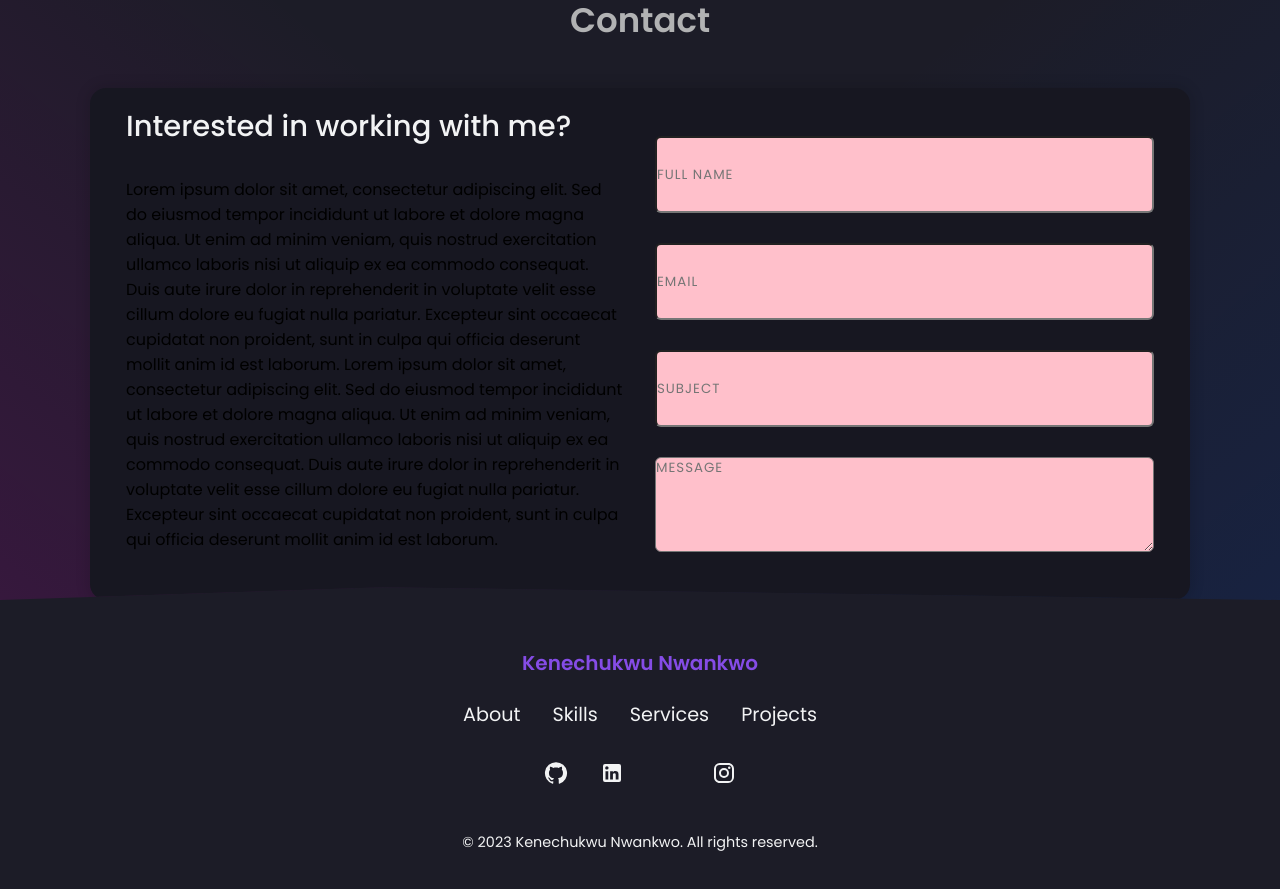
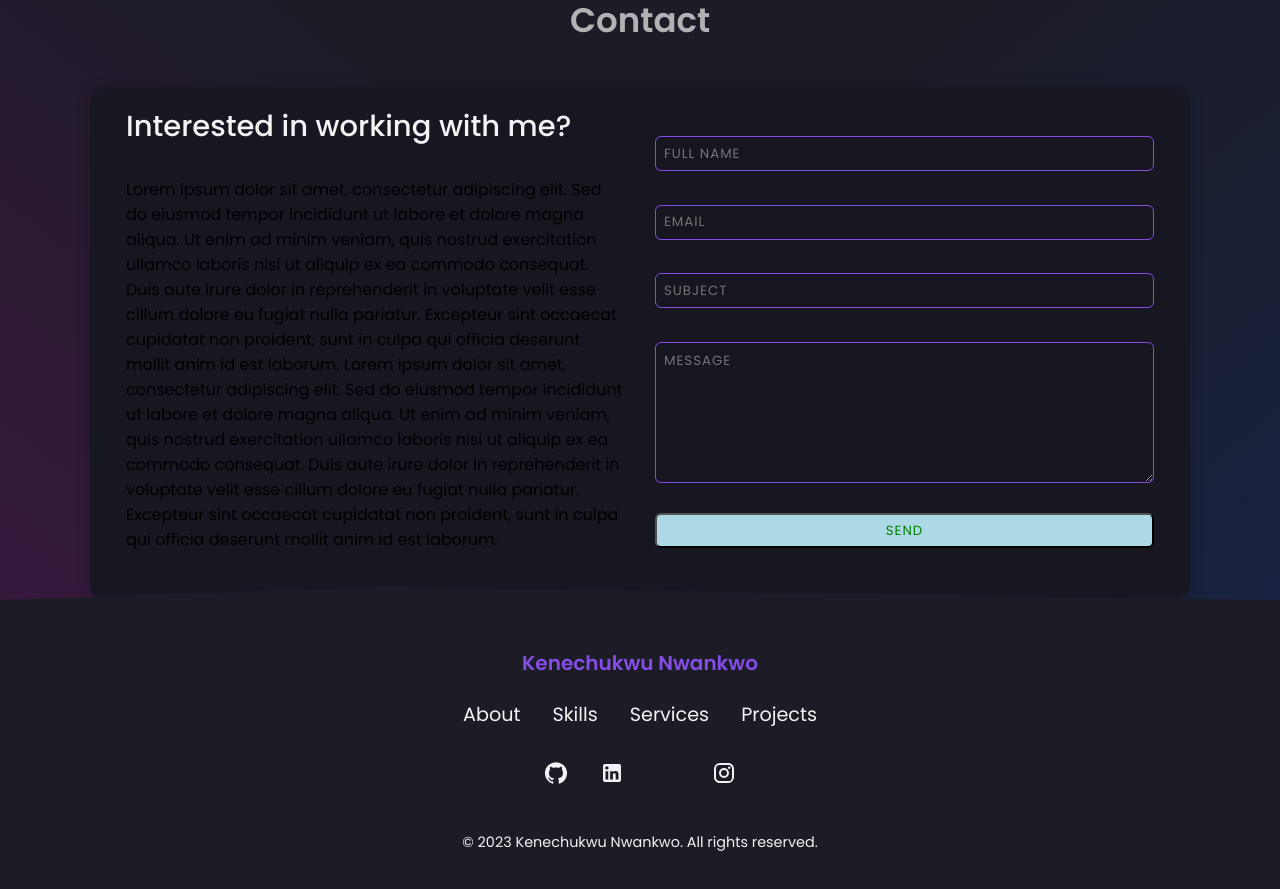
Before and after one commit to kin018/kin018dev, a React (Create React App) app in the folder portfolio/: page / in a window 1280 px wide. Shown: the part 3060-3949 px from the top of the page. Built offline with nearby package versions, Linux system fonts and the light colour scheme; some icons are missing.

Commit message:
need to add button animation and blob animation

```diff
--- a/portfolio/src/components/Contact.jsx
+++ b/portfolio/src/components/Contact.jsx
@@ -1,4 +1,5 @@
 import React from 'react';
+import { FaPaperPlane } from 'react-icons/fa6';
 import {
   ContactMainContainer,
   ContactWrapper,
@@ -10,6 +11,7 @@ import {
   ContactHubMediaBlob,
   ContactHubFormInput,
   ContactHubFormMessageInput,
+  ContactHubSendButton,
 } from '../styledComponents/StyledComponents';
 
 function Contact() {
@@ -40,10 +42,22 @@ function Contact() {
             </ContactHubMediaBlob>
           </ContactHubMediaContainer>
           <ContactHubFormContainer>
-            <ContactHubFormInput placeholder="FULL NAME" />
-            <ContactHubFormInput placeholder="EMAIL" />
-            <ContactHubFormInput placeholder="SUBJECT" />
-            <ContactHubFormMessageInput placeholder="MESSAGE" />
+            <>
+              <ContactHubFormInput
+                type="text"
+                placeholder="FULL NAME"
+                required
+              />
+              <ContactHubFormInput type="email" placeholder="EMAIL" required />
+              <ContactHubFormInput type="text" placeholder="SUBJECT" />
+              <ContactHubFormMessageInput
+                type="text"
+                rows="6"
+                placeholder="MESSAGE"
+                required
+              />
+            </>
+            <ContactHubSendButton type="submit">SEND</ContactHubSendButton>
           </ContactHubFormContainer>
         </ContactHubContainer>
       </ContactWrapper>
--- a/portfolio/src/styledComponents/StyledComponents.js
+++ b/portfolio/src/styledComponents/StyledComponents.js
@@ -23,6 +23,8 @@ export const darkTheme = {
   button: '#854CE6',
   white: '#FFFFFF',
   black: '#000000',
+  input: '#171721' + 99,
+  border: '#854CE6',
 };
 
 export const lightTheme = {
@@ -37,6 +39,8 @@ export const lightTheme = {
   button: '#5c5b5b',
   white: '#FFFFFF',
   black: '#000000',
+  input: '#e2e8f0', //#f0f3ff might do this color
+  border: '#e2e8f0',
 };
 
 // Logo
@@ -1142,9 +1146,12 @@ export const ContactHubFormInput = styled.input.attrs({
   className: 'ContactHubFormInput',
 })`
   width: 100%;
-  background-color: pink;
+  height: 35px;
+  background-color: ${({ theme }) => theme.input};
   color: green;
   letter-spacing: 1px;
+  padding: 8px;
+  border: 1px solid ${({ theme }) => theme.border};
   border-radius: 6px;
 `;
 
@@ -1152,8 +1159,24 @@ export const ContactHubFormMessageInput = styled.textarea.attrs({
   className: 'ContactHubFormMessageInput',
 })`
   width: 100%;
-  background-color: pink;
+  background-color: ${({ theme }) => theme.input};
+  color: green;
+  letter-spacing: 1px;
+  padding: 8px;
+  border: 1px solid ${({ theme }) => theme.border};
+  border-radius: 6px;
+`;
+
+export const ContactHubSendButton = styled.button.attrs({
+  className: 'ContactHubSendButton',
+})`
+  width: 100%;
+  height: 35px;
+  background-color: lightblue;
   color: green;
   letter-spacing: 1px;
   border-radius: 6px;
+  overflow: hidden;
+  cursor:pointer;
+  }
 `;
```
